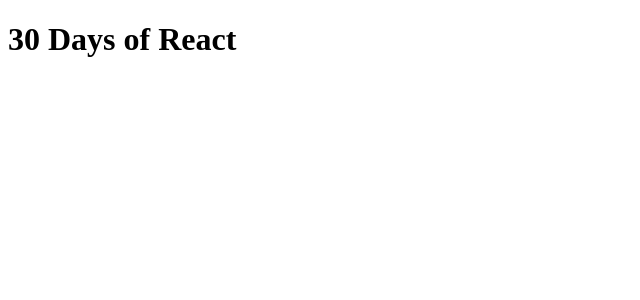
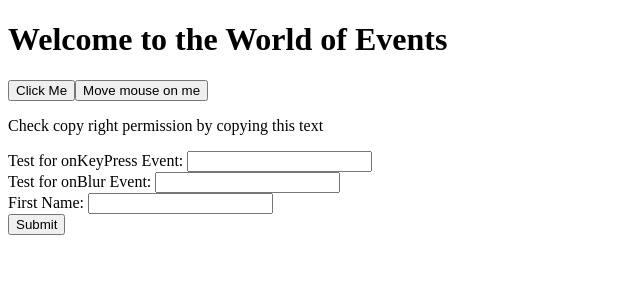
Before and after one commit to dkirkpatrick99/React-30-Day-Challenge, a React (Create React App) app: page / in a window 1280 px wide. Shown: the top 300 px of the page, without its empty margins (0-640 px from the left). Built offline with nearby package versions, Linux system fonts and the light colour scheme.

Commit message:
Finished day 11

```diff
--- a/src/App.js
+++ b/src/App.js
@@ -1,9 +1,84 @@
 import React, { Component } from 'react'
+import ReactDOM from 'react-dom'
 
-// This is recommended
 class App extends Component {
+    state = {
+        firstName: '',
+        message: '',
+        key: '',
+    }
+    handleClick = (e) => {
+        // e gives an event object
+        // check the value of e using console.log(e)
+        this.setState({
+            message: 'Welcome to the world of events',
+        })
+    }
+    // triggered whenever the mouse moves
+    handleMouseMove = (e) => {
+        this.setState({ message: 'mouse is moving' })
+    }
+    // to get value when an input field changes a value
+    handleChange = (e) => {
+        this.setState({
+            firstName: e.target.value,
+            message: e.target.value,
+        })
+    }
+
+    // to get keyboard key code when an input field is pressed
+    // it works with input and textarea
+    handleKeyPress = (e) => {
+        this.setState({
+            message:
+                `${e.target.value} has been pressed and the keycode is` + e.charCode,
+        })
+    }
+    // Blurring happens when a mouse leave an input field
+    handleBlur = (e) => {
+        this.setState({ message: 'Input field has been blurred' })
+    }
+    // This event triggers during a text copy
+    handleCopy = (e) => {
+        this.setState({
+            message: 'Using 30 Days Of React for commercial purpose is not allowed',
+        })
+    }
     render() {
-        return <h1> 30 Days of React </h1>
+        return (
+            <div>
+                <h1>Welcome to the World of Events</h1>
+
+                <button onClick={this.handleClick}>Click Me</button>
+                <button onMouseMove={this.handleMouseMove}>Move mouse on me</button>
+                <p onCopy={this.handleCopy}>
+                    Check copy right permission by copying this text
+        </p>
+
+                <p>{this.state.message}</p>
+                <label htmlFor=''> Test for onKeyPress Event: </label>
+                <input type='text' onKeyPress={this.handleKeyPress} />
+                <br />
+
+                <label htmlFor=''> Test for onBlur Event: </label>
+                <input type='text' onBlur={this.handleBlur} />
+
+                <form onSubmit={this.handleSubmit}>
+                    <div>
+                        <label htmlFor='firstName'>First Name: </label>
+                        <input
+                            onChange={this.handleChange}
+                            name='firstName'
+                            value={this.state.value}
+                        />
+                    </div>
+
+                    <div>
+                        <input type='submit' value='Submit' />
+                    </div>
+                </form>
+            </div>
+        )
     }
 }
 
```
